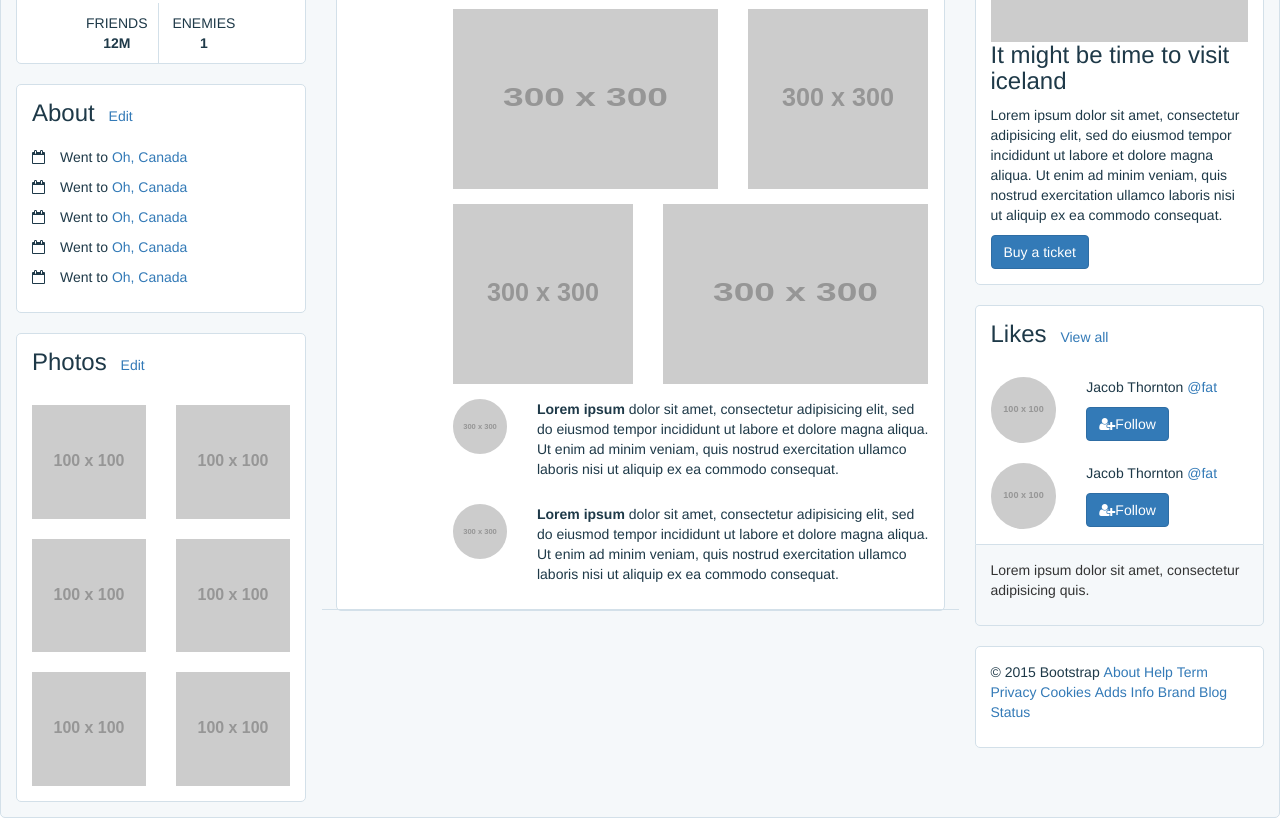
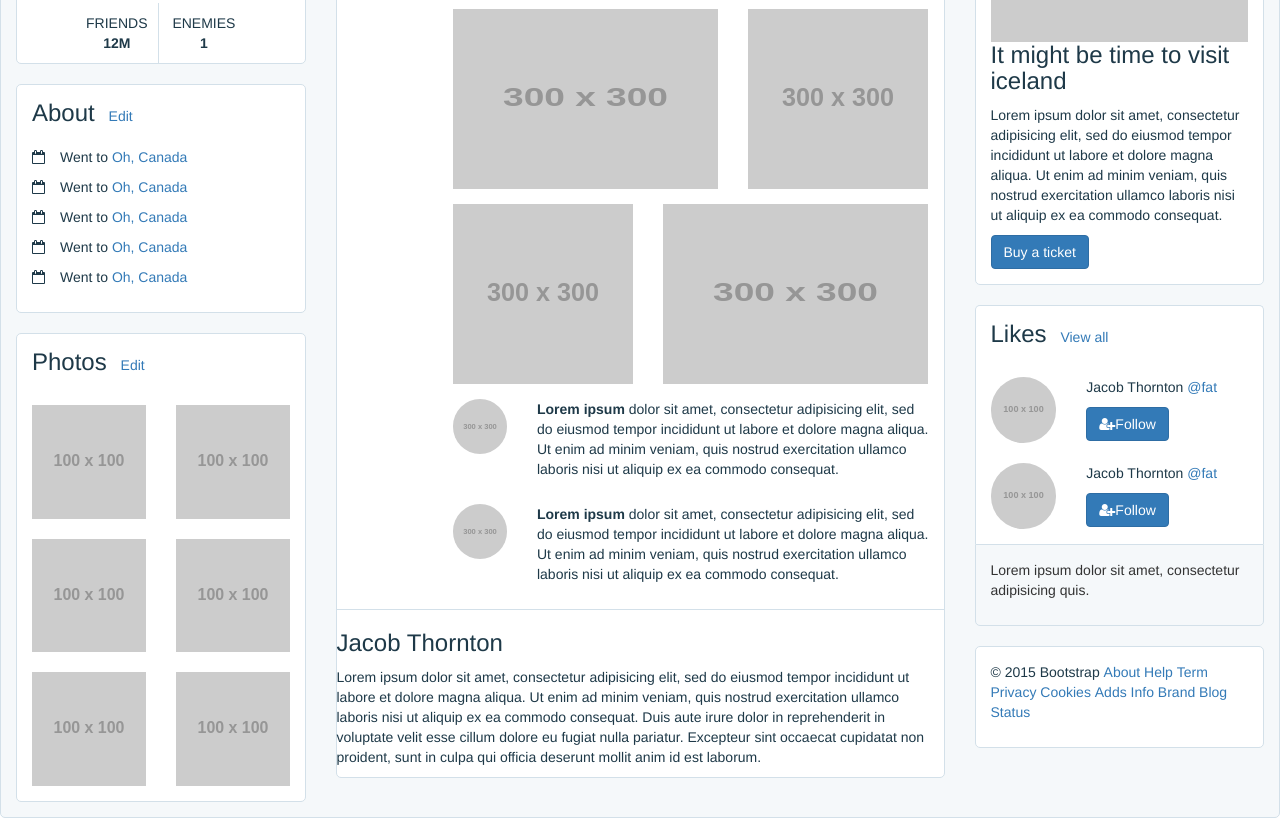
Before and after one commit to jladine/integration_sass, a website: page index.html in a window 1280 px wide. Shown: the part 356-1174 px from the top of the page. Drawn offline with nearby package versions, Linux system fonts and the light colour scheme; placeholder pictures from the web are drawn by us.

Commit message:
test cola

```diff
--- a/css/sass/style.scss
+++ b/css/sass/style.scss
@@ -133,8 +133,6 @@
     }
     .row-section-principal{
         padding: $padding-section;
-        border-bottom: $border;
-
     }
     .div_input{
         border-bottom: $border;
@@ -149,5 +147,8 @@
     .row-second-range-img{
         padding-top: 15px;
     }
+    .sous-section{
+        border-top: $border;
+    }
 
 }
--- a/index.html
+++ b/index.html
@@ -160,6 +160,12 @@
                             </div>
                         </div>
                     </div>
+                    <div class="sous-section">
+                        <h3>Jacob Thornton</h3>
+                        <p>
+                            Lorem ipsum dolor sit amet, consectetur adipisicing elit, sed do eiusmod tempor incididunt ut labore et dolore magna aliqua. Ut enim ad minim veniam, quis nostrud exercitation ullamco laboris nisi ut aliquip ex ea commodo consequat. Duis aute irure dolor in reprehenderit in voluptate velit esse cillum dolore eu fugiat nulla pariatur. Excepteur sint occaecat cupidatat non proident, sunt in culpa qui officia deserunt mollit anim id est laborum.
+                        </p>
+                    </div>
                 </section>
             </div>
             <div class="col-md-3">
```
Also changed, not shown: css/style.css, 1 other file.
